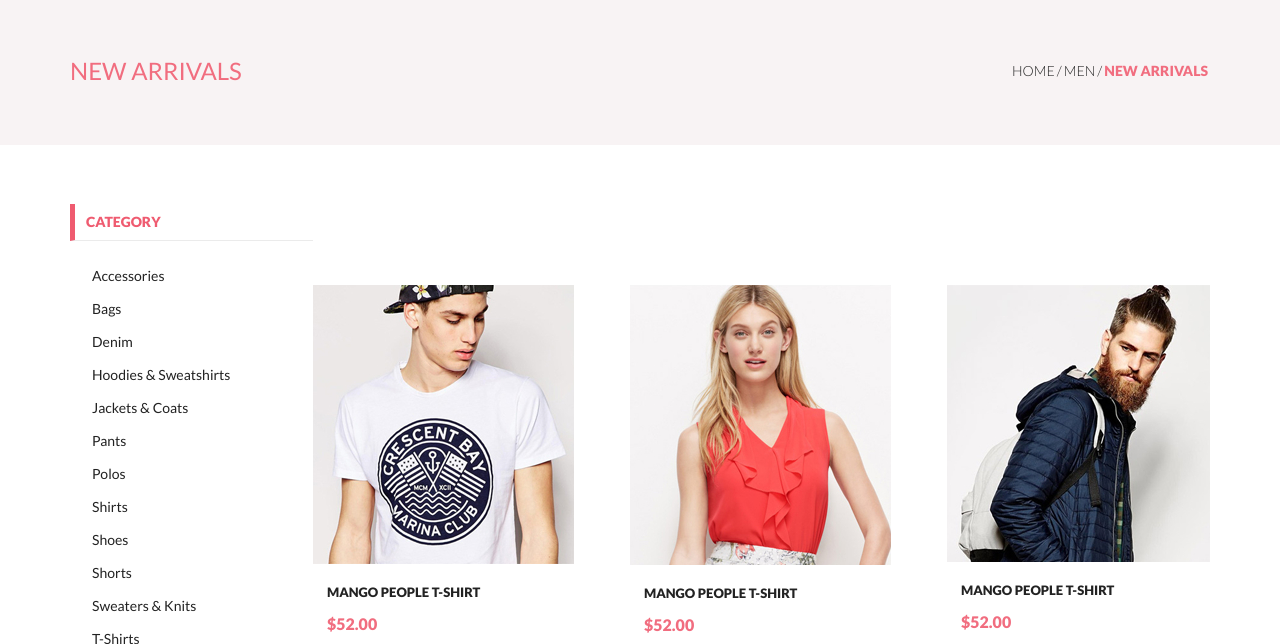
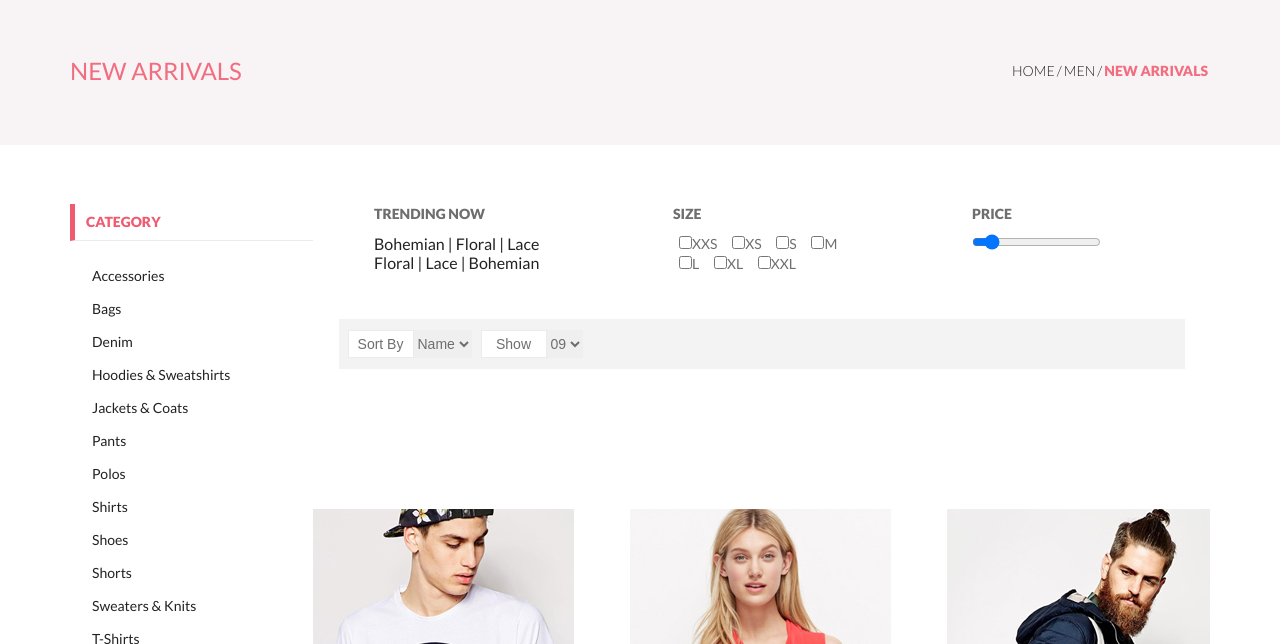
Before and after one commit to euromak/GeekBrains, a plain HTML site: page products.html in a window 1280 px wide. Shown: the part 156-800 px from the top of the page. Drawn offline with Linux system fonts and the light colour scheme.

Commit message:
Added filters block

```diff
--- a/products.html
+++ b/products.html
@@ -98,11 +98,55 @@
 			</div>
 		</aside>
 		<section>
-			<div class="filters">
-
+			<div>
+				<form action="#" class="filters">
+					<fieldset class="filters__fieldset filters__fieldset-trend">
+						<legend class="filters__legend">TRENDING NOW</legend>
+						<label for="bohemian filters__color-text"><a href="#">Bohemian  |</a></label>
+						<input type="button" name="bohemian" id="bohemian">
+						<label for="floral filters__color-text"><a href="#">Floral  |</a></label>
+						<input type="button" name="floral" id="floral">
+						<label for="lace filters__color-text"><a href="#">Lace</a></label>
+						<input type="button" name="lace" id="lace">
+						<label for="floral filters__color-text"><a href="#">Floral  |</a></label>
+						<input type="button" name="floral" id="floral">
+						<label for="lace filters__color-text"><a href="#">Lace  |</a></label>
+						<input type="button" name="lace" id="lace">
+						<label for="bohemian filters__color-text"><a href="#">Bohemian</a></label>
+						<input type="button" name="bohemian" id="bohemian">
+					</fieldset>
+					<fieldset class="filters__fieldset filters__fieldset-size">
+						<legend class="filters__legend ">SIZE</legend>
+						<label for="xxs"><input type="checkbox" id="xxs">XXS</label>
+						<label for="xs"><input type="checkbox" id="xs">XS</label>
+						<label for="s"><input type="checkbox" id="s">S</label>
+						<label for="m"><input type="checkbox" id="m">M</label>
+						<label for="l"><input type="checkbox" id="l">L</label>
+						<label for="xl"><input type="checkbox" id="xl">XL</label>
+						<label for="xxl"><input type="checkbox" id="xxl">XXL</label>
+					</fieldset>
+					<fieldset class="filters__fieldset filters__fieldset-price">
+						<legend class="filters__legend">PRICE</legend>
+						<input type="range" id="price" min="0" max="400" value="42" step="1">
+					</fieldset>
+				</form>
 			</div>
 			<div class="sorting">
-
+				<form action="#" class="sorting__sort">
+					<button>Sort By</button>
+					<select name="sort" id="sortBy">
+						<option value="name">Name</option>
+						<option value="price">Price</option>
+					</select>
+				</form>
+				<form action="#" class="sorting__show">
+					<button>Show</button>
+					<select name="show" id="show">
+						<option value="09">09</option>
+						<option value="12">12</option>
+						<option value="15">12</option>
+					</select>
+				</form>
 			</div>
 			<div class="products">
 				<div class="products-grid">
--- a/style.css
+++ b/style.css
@@ -30,6 +30,10 @@ body div{
 
 *:active, *:focus {
 	outline: none;
+}
+
+fieldset {
+	border: none;
 }
 
 /*block styles*/
@@ -813,3 +817,87 @@ input:visited {
 .sidebar-menu__heading-active {
 	color: #ef5b70;
 }
+
+/*filters*/
+
+.filters {
+	display: flex;
+	flex: 1;
+	justify-content: space-around;
+	margin-top: 59px;
+}
+
+.filters__fieldset {
+	width: 177px;
+	height: 74px;
+}
+
+.filters__legend {
+	color: #6f6e6e;
+	font-size: 14px;
+	font-weight: 700;
+	line-height: 20px;
+	margin-bottom: 10px;
+}
+
+.filters__color-text {
+	color: #6f6e6e;
+	font-size: 14px;
+	font-weight: 400;
+	line-height: 26px;
+	cursor: pointer;
+}
+
+.filters__fieldset-trend input {
+	display: none;
+}
+
+.filters__fieldset-size {
+	color: #6f6e6e;
+	font-size: 14px;
+	font-weight: 400;
+	line-height: 20px;
+}
+
+.filters__fieldset-size label {
+	margin: 0 6px;
+}
+
+.filters__fieldset-size input[type=radio] {
+	width: 13px;
+	height: 13px;
+	border: 1px solid #ebebeb;
+	background-color: #ffffff;
+}
+
+.sorting {
+	align-items: center;
+	width: 846px;
+	height: 50px;
+	margin: 41px auto 0;
+	background-color: #f3f3f3;
+}
+
+.sorting form {
+	display: flex;
+	margin-left: 9px;
+}
+
+.sorting form button {
+	color: #6f6e6e;
+	font-size: 14px;
+	font-weight: 400;
+	line-height: 26px;
+	width: 66px;
+	border: 1px solid #ebebeb;
+	background-color: #ffffff;
+	cursor: pointer;
+}
+
+.sorting form select {
+	color: #6f6e6e;
+	font-size: 14px;
+	font-weight: 400;
+	line-height: 26px;
+	border: none;
+}
```
